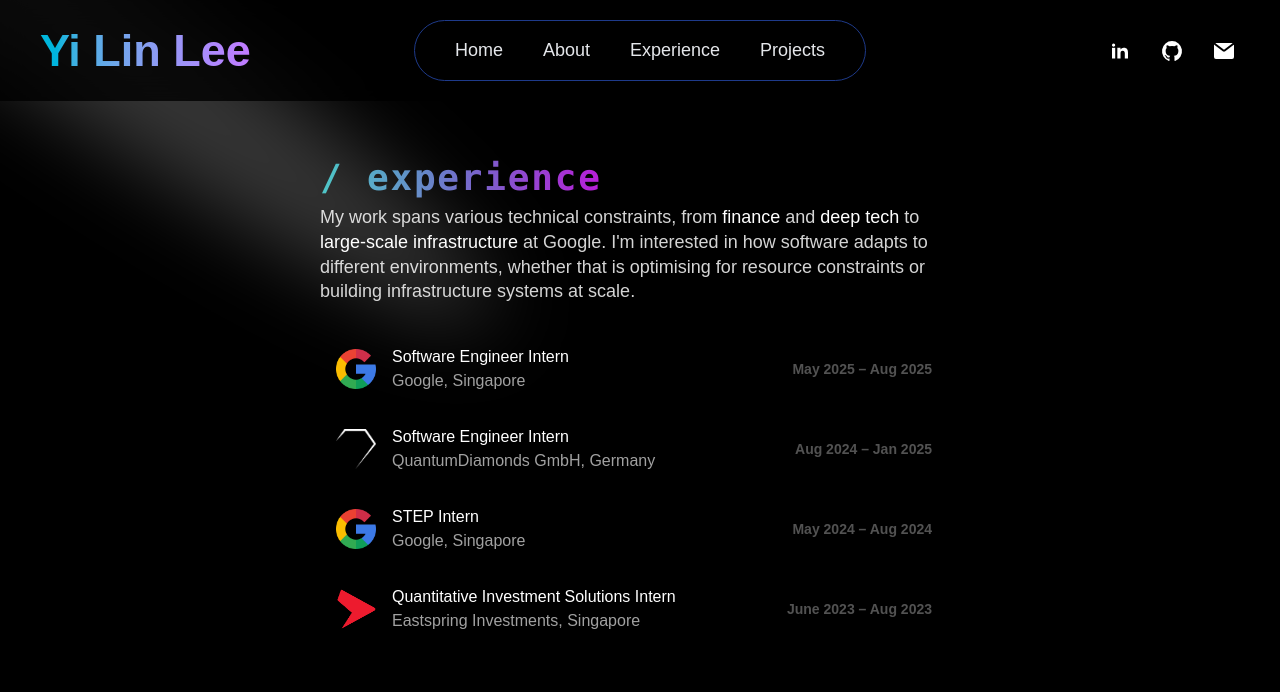
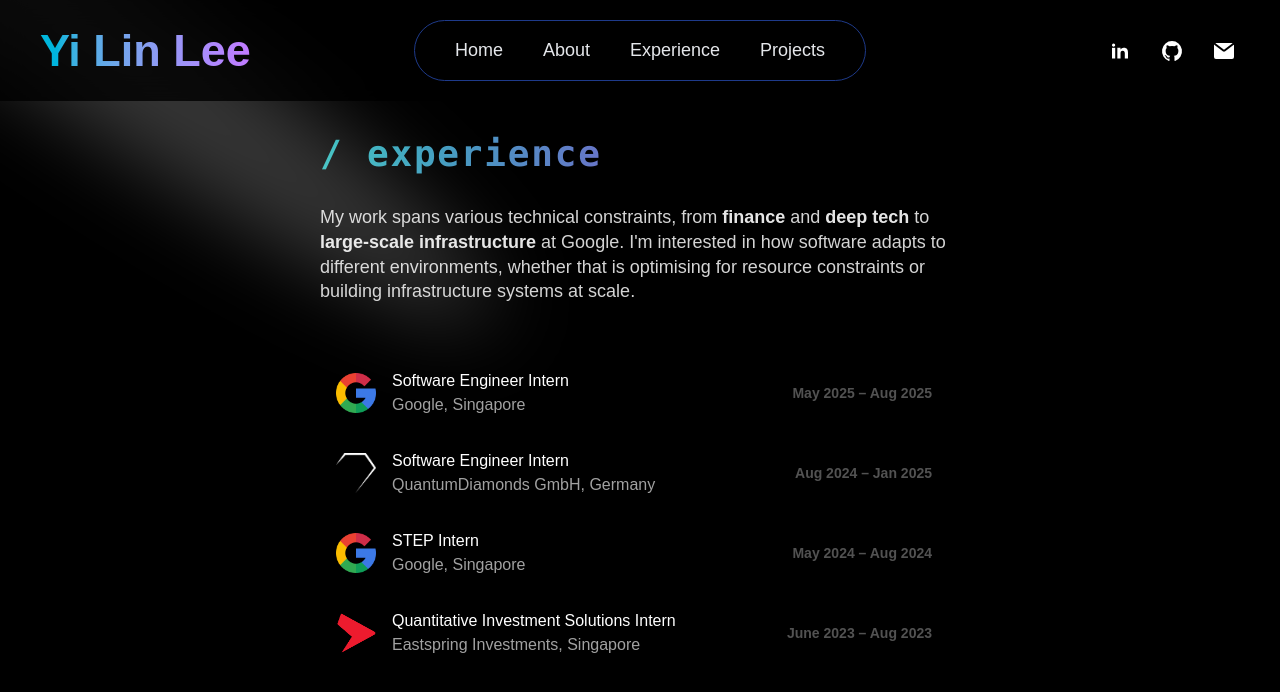
Before and after one commit to yleeyilin/distillation, a React (Vite) app in the folder distillation/: page /experience in a window 1280 px wide. Shown: the top 692 px of the page. Built offline with nearby package versions, Linux system fonts and the light colour scheme.

Commit message:
Update ui

```diff
--- a/distillation/src/pages/About.jsx
+++ b/distillation/src/pages/About.jsx
@@ -11,12 +11,10 @@ const About = () => {
       <p className="text-neutral-300 text-xs sm:text-lg">
         I am currently a
         <span className="text-neutral-200 font-bold"> final year computer science student </span>
-        at
-        <span className="text-cyan-400 font-semibold"> NUS </span>
-        , specialising in
-        <span className="text-purple-400 font-semibold"> parallel computing </span>
+        at NUS, specialising in
+        <span className="bg-clip-text text-transparent bg-linear-to-r from-cyan-500 to-purple-500 font-semibold"> parallel computing </span>
         and
-        <span className="text-purple-400 font-semibold"> software engineering </span>.
+        <span className="bg-clip-text text-transparent bg-linear-to-r from-cyan-500 to-purple-500 font-semibold"> software engineering </span>.
       </p>
       <p className="text-neutral-300 text-xs sm:text-lg">
         Outside of school, I am passionate about building projects and experimenting
@@ -52,7 +50,7 @@ const About = () => {
         <ul className="space-y-2">
           {backendTools.map((tech) => (
             <li key={tech} className="flex items-center space-x-2">
-              <span className="bg-clip-text text-transparent bg-linear-to-r from-blue-700 to-green-700">
+              <span className="bg-clip-text text-transparent bg-linear-to-r from-cyan-700 to-purple-700">
                 {"\u25B7"}
               </span>
               <span className="text-neutral-200 text-xs sm:text-base">{tech}</span>
@@ -63,7 +61,7 @@ const About = () => {
         <ul className="space-y-2">
           {appTools.map((tech) => (
             <li key={tech} className="flex items-center space-x-2">
-              <span className="bg-clip-text text-transparent bg-linear-to-r from-blue-700 to-green-700">
+              <span className="bg-clip-text text-transparent bg-linear-to-r from-cyan-700 to-pink-700">
                 {"\u25B7"}
               </span>
               <span className="text-neutral-200 text-xs sm:text-base">{tech}</span>
--- a/distillation/src/pages/Experience.jsx
+++ b/distillation/src/pages/Experience.jsx
@@ -7,9 +7,9 @@ const Experience = () => {
   const blurb = (
     <p className="text-neutral-300 text-xs sm:text-lg leading-snug">
       My work spans various technical constraints, from
-      <span className="text-white"> finance </span> and
-      <span className="text-white"> deep tech </span> to
-      <span className="text-white"> large-scale infrastructure </span> at Google.
+      <span className="text-neutral-200 font-bold"> finance </span> and
+      <span className="text-neutral-200 font-bold"> deep tech </span> to
+      <span className="text-neutral-200 font-bold"> large-scale infrastructure </span> at Google.
       I'm interested in how software adapts to different environments, whether that is
       optimising for resource constraints or building infrastructure systems at scale.
       <br />
@@ -18,12 +18,12 @@ const Experience = () => {
   );
   return (
     <section className="min-h-screen grid place-items-center">
-      <div className="grid grid-cols-1 gap-12 w-1/2 items-center">
-      <Spotlight
-        className="-top-40 left-0 md:-top-20 md:left-60"
-        fill="white"
-      />
-        <div>
+      <div className="grid gap-6 w-1/2 items-center">
+        <Spotlight
+          className="-top-40 left-0 md:-top-20 md:left-60"
+          fill="white"
+        />
+        <div className="grid gap-6">
           <span className={styles.sectionTitle}>
             / experience
           </span>
--- a/distillation/src/pages/Home.jsx
+++ b/distillation/src/pages/Home.jsx
@@ -58,7 +58,7 @@ const Home = () => {
         <EncryptedText
           text="yilin"
           encryptedClassName="text-neutral-500"
-          revealedClassName="bg-clip-text text-transparent bg-linear-to-r to-cyan-400 from-purple-400 font-bold"
+          revealedClassName="text-cyan-300 font-bold"
           revealDelayMs={150}
         />{" "}
         <EncryptedText
--- a/distillation/src/pages/Projects.jsx
+++ b/distillation/src/pages/Projects.jsx
@@ -23,7 +23,7 @@ const Projects = () => {
                 rotateZ: [0, 5, 0],
               }}
               transition={{ duration: 6, repeat: Infinity, ease: "easeInOut" }}
-              className="absolute w-28 h-28 md:w-36 md:h-36 rounded-2xl bg-linear-to-r from-cyan-800 to-cyan-400 border border-accent-cyan/20 backdrop-blur-sm shadow-xl shadow-accent-cyan/10"
+              className="absolute w-28 h-28 md:w-36 md:h-36 rounded-2xl bg-linear-to-r from-cyan-800 to-cyan-400 border border-accent-cyan/20 backdrop-blur-sm shadow-xl shadow-accent-cyan/10 opacity-40"
               style={{ left: "15%", top: "20%" }}
             />
 
@@ -33,7 +33,7 @@ const Projects = () => {
                 rotateZ: [0, -3, 0],
               }}
               transition={{ duration: 7, repeat: Infinity, ease: "easeInOut", delay: 0.5 }}
-              className="absolute w-20 h-20 md:w-28 md:h-28 rounded-full bg-linear-to-r from-pink-700 to-purple-400 border border-accent-purple/20 shadow-lg shadow-accent-purple/10"
+              className="absolute w-20 h-20 md:w-28 md:h-28 rounded-full bg-linear-to-r from-pink-700 to-purple-400 border border-accent-purple/20 shadow-lg shadow-accent-purple/10 opacity-60"
               style={{ right: "20%", top: "15%" }}
             />
 
@@ -43,7 +43,7 @@ const Projects = () => {
                 x: [0, 8, 0],
               }}
               transition={{ duration: 8, repeat: Infinity, ease: "easeInOut", delay: 1 }}
-              className="absolute w-40 h-40 md:w-52 md:h-52 rounded-3xl bg-linear-to-r to-cyan-500 from-purple-400 border border-accent-cyan/15 backdrop-blur-sm shadow-2xl"
+              className="absolute w-40 h-40 md:w-52 md:h-52 rounded-3xl bg-linear-to-r to-cyan-500 from-purple-400 border border-accent-cyan/15 backdrop-blur-sm shadow-2xl opacity-40"
               style={{ left: "30%", top: "35%" }}
             />
 
@@ -53,7 +53,7 @@ const Projects = () => {
                 rotateZ: [0, -8, 0],
               }}
               transition={{ duration: 5, repeat: Infinity, ease: "easeInOut", delay: 0.3 }}
-              className="absolute w-16 h-16 md:w-20 md:h-20 rounded-xl bg-linear-to-r from-pink-300 to-cyan-400 border border-accent-pink/20 shadow-lg"
+              className=" absolute w-16 h-16 md:w-20 md:h-20 rounded-xl bg-linear-to-r from-pink-300 to-cyan-400 border border-accent-pink/20 shadow-lg opacity-40"
               style={{ right: "25%", bottom: "25%" }}
             />
           </div>
```
